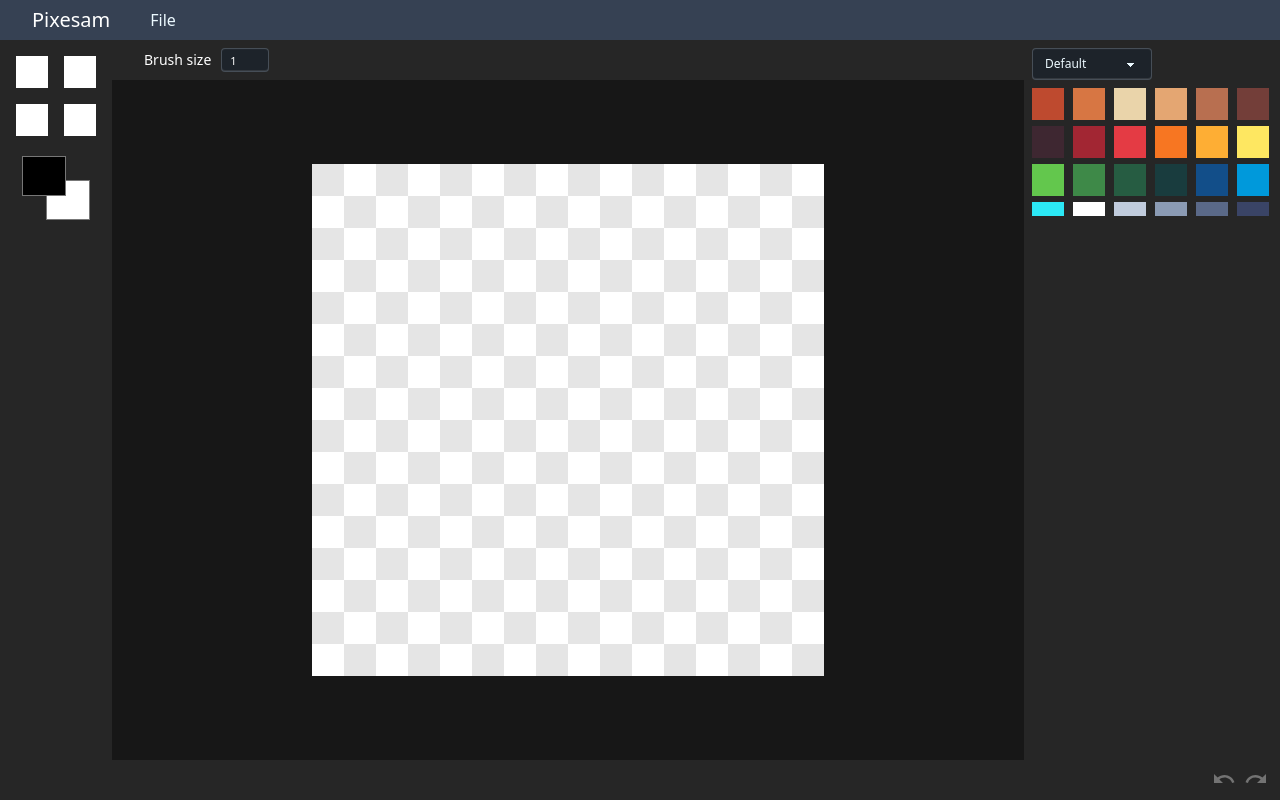
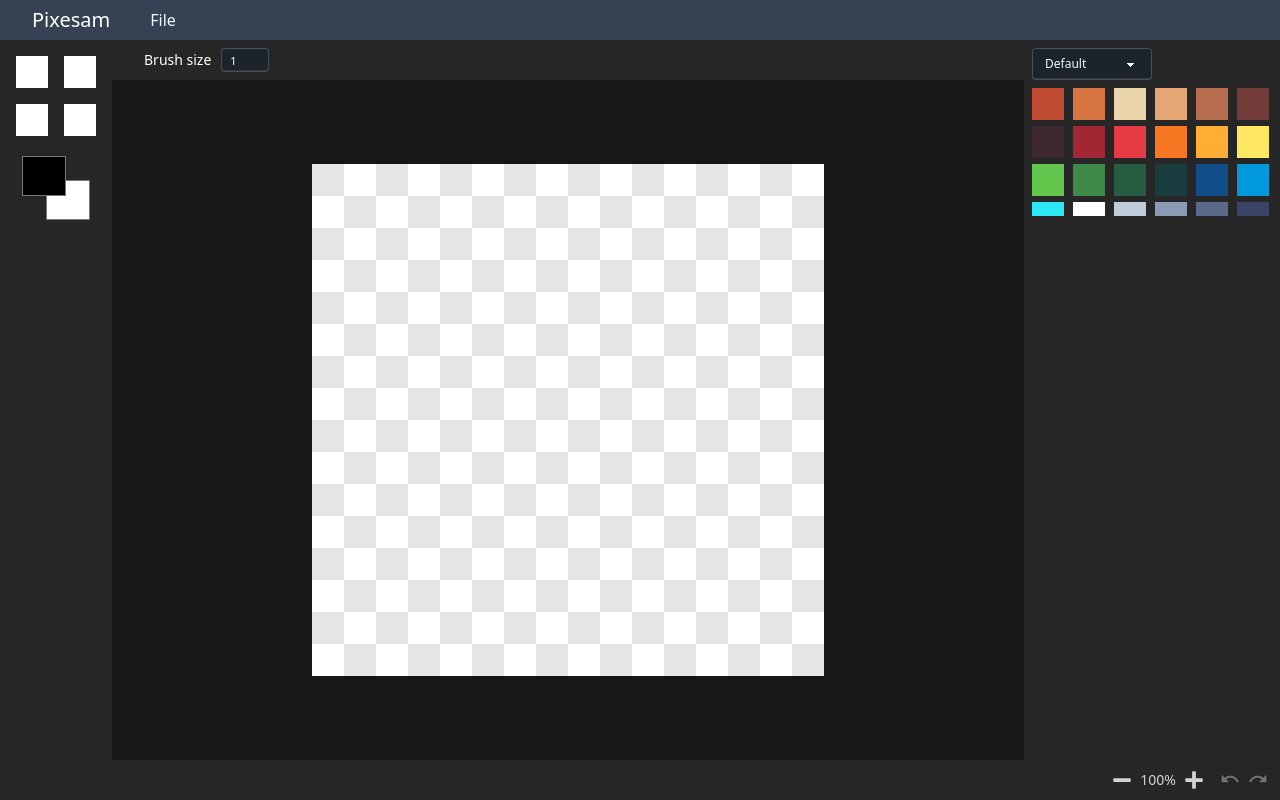
Before and after one commit to SamLeB1/pixesam, a React (Vite) app in the folder client/: page / in a window 1280 px wide. Built offline with nearby package versions, Linux system fonts and the light colour scheme.

Commit message:
added zoom buttons

```diff
--- a/client/src/components/BottomBar.tsx
+++ b/client/src/components/BottomBar.tsx
@@ -1,21 +1,62 @@
 import { MdUndo, MdRedo } from "react-icons/md";
+import { FaMinus, FaPlus } from "react-icons/fa";
 import { useEditorStore } from "../store/editorStore";
+import useCanvasZoom from "../hooks/useCanvasZoom";
+import { MIN_ZOOM_LEVEL, MAX_ZOOM_LEVEL } from "../constants";
 
 export default function BottomBar() {
-  const { undoHistory, redoHistory, undo, redo } = useEditorStore();
+  const { zoomLevel, undoHistory, redoHistory, undo, redo } = useEditorStore();
+  const { zoomStepTowardsCenter, resetZoom } = useCanvasZoom();
   const isEmptyUndoHistory = undoHistory.length === 0;
   const isEmptyRedoHistory = redoHistory.length === 0;
 
   return (
     <div className="flex h-10 items-center bg-neutral-800 p-2">
-      <div className="ml-auto">
+      <div className="mr-2 ml-auto flex items-center">
+        {zoomLevel > MIN_ZOOM_LEVEL ? (
+          <button
+            className="cursor-pointer rounded-lg p-1 hover:bg-neutral-600"
+            type="button"
+            title="Zoom out (-)"
+            onClick={() => zoomStepTowardsCenter(false)}
+          >
+            <FaMinus size={20} color="oklch(87% 0 0)" />
+          </button>
+        ) : (
+          <button className="rounded-lg p-1" type="button" title="Zoom out (-)">
+            <FaMinus size={20} color="oklch(55.6% 0 0)" />
+          </button>
+        )}
+        <span
+          className="cursor-pointer rounded-lg p-1 text-sm text-neutral-300 hover:bg-neutral-600"
+          title="Reset zoom (Ctrl + 0)"
+          onClick={resetZoom}
+        >
+          {Math.round(zoomLevel * 100)}%
+        </span>
+        {zoomLevel < MAX_ZOOM_LEVEL ? (
+          <button
+            className="cursor-pointer rounded-lg p-1 hover:bg-neutral-600"
+            type="button"
+            title="Zoom in (+)"
+            onClick={() => zoomStepTowardsCenter(true)}
+          >
+            <FaPlus size={20} color="oklch(87% 0 0)" />
+          </button>
+        ) : (
+          <button className="rounded-lg p-1" type="button" title="Zoom in (+)">
+            <FaPlus size={20} color="oklch(55.6% 0 0)" />
+          </button>
+        )}
+      </div>
+      <div>
         {isEmptyUndoHistory ? (
           <button
             className="rounded-lg p-1"
             type="button"
             title="Undo (Ctrl + Z)"
           >
-            <MdUndo size={24} color="oklch(55.6% 0 0)" />
+            <MdUndo size={20} color="oklch(55.6% 0 0)" />
           </button>
         ) : (
           <button
@@ -24,7 +65,7 @@ export default function BottomBar() {
             title="Undo (Ctrl + Z)"
             onClick={undo}
           >
-            <MdUndo size={24} color="oklch(87% 0 0)" />
+            <MdUndo size={20} color="oklch(87% 0 0)" />
           </button>
         )}
         {isEmptyRedoHistory ? (
@@ -33,7 +74,7 @@ export default function BottomBar() {
             type="button"
             title="Redo (Ctrl + Y)"
           >
-            <MdRedo size={24} color="oklch(55.6% 0 0)" />
+            <MdRedo size={20} color="oklch(55.6% 0 0)" />
           </button>
         ) : (
           <button
@@ -42,7 +83,7 @@ export default function BottomBar() {
             title="Redo (Ctrl + Y)"
             onClick={redo}
           >
-            <MdRedo size={24} color="oklch(87% 0 0)" />
+            <MdRedo size={20} color="oklch(87% 0 0)" />
           </button>
         )}
       </div>
```
